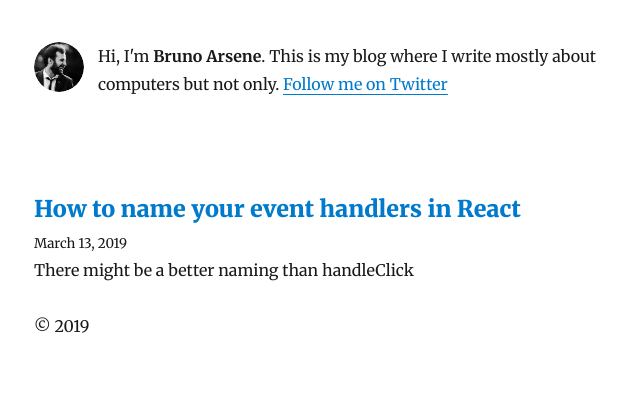
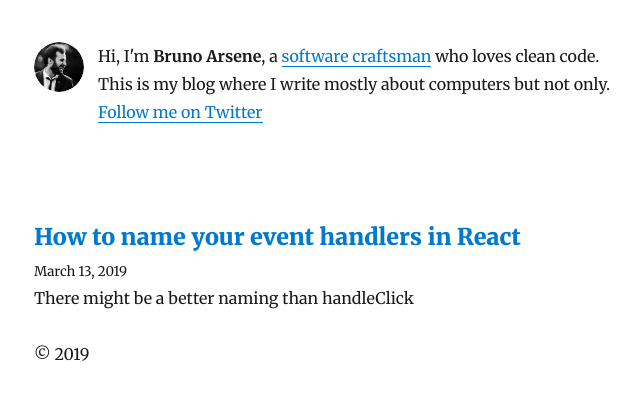
Before and after one commit to arzke/blog-old, a Gatsby site: page / in a window 1280 px wide. Shown: the whole page, without its empty margins (291-931 px from the left). Built offline with nearby package versions, Linux system fonts and the light colour scheme; Gatsby itself is replaced by a stand-in of ours; some packages are replaced by stand-ins of ours.

Commit message:
Update bio

```diff
--- a/src/components/bio.js
+++ b/src/components/bio.js
@@ -38,7 +38,9 @@ function Bio() {
               }}
             />
             <p>
-              Hi, I'm <strong>{author}</strong>. This is my blog where I write
+              Hi, I'm <strong>{author}</strong>, a <a href="http://manifesto.softwarecraftsmanship.org" title="Read the Software Crasftsmanship Manifesto">software craftsman</a> who
+              loves clean code. <br/>
+              This is my blog where I write
               mostly about computers but not only.
               {` `}
               <a href={`https://twitter.com/${social.twitter}`}>
```
